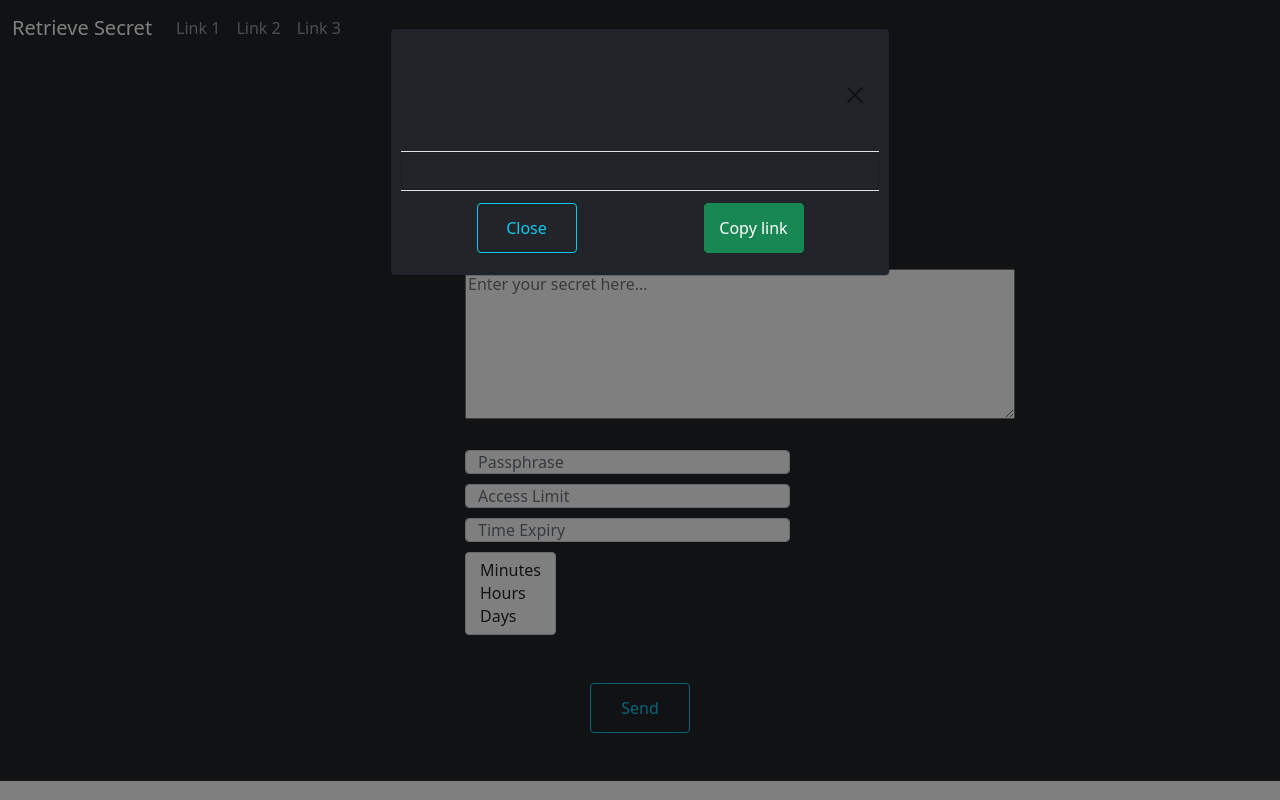
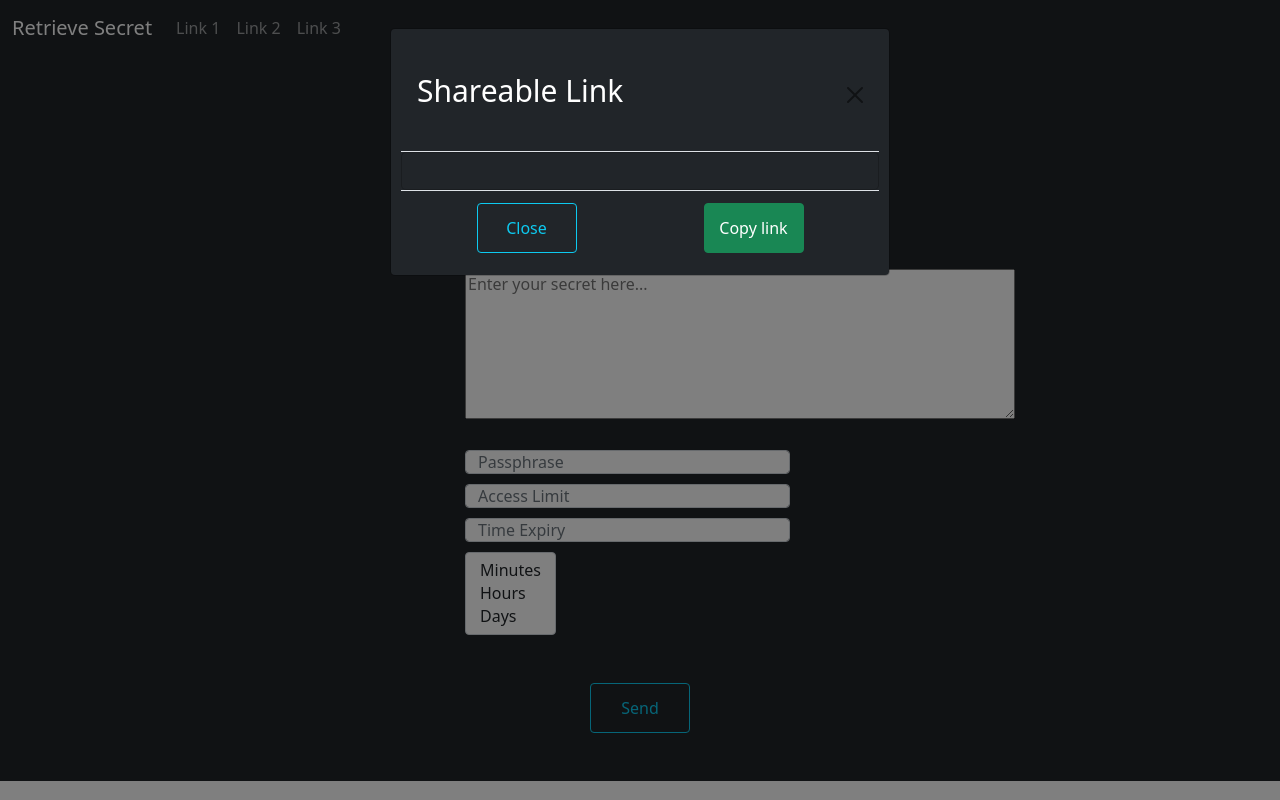
Before and after one commit to tamf/whisper-secret-messages, a plain HTML site: page public/index.html in a window 1280 px wide. Both pictures are taken after typing "Sample", "Sample", "5", "5" into the empty fields and a click on the button "Send". Shown: the top 800 px of the page. Drawn offline with nearby package versions, Linux system fonts and the light colour scheme; some packages are replaced by stand-ins of ours; no server answers.

Commit message:
update shareable link heading font color

```diff
--- a/public/secret.css
+++ b/public/secret.css
@@ -69,6 +69,7 @@ button {
 
 .display-4 {
 font-size: 30px;
+color:#ffffff
 }
 
 p {
```
